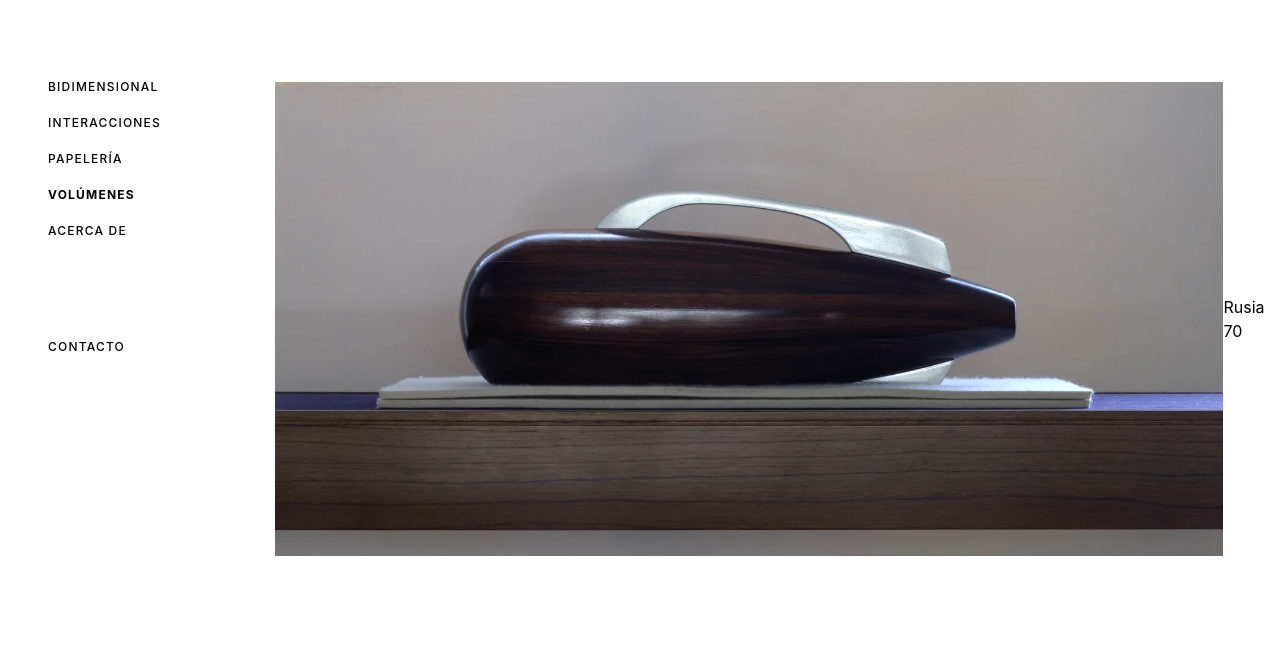
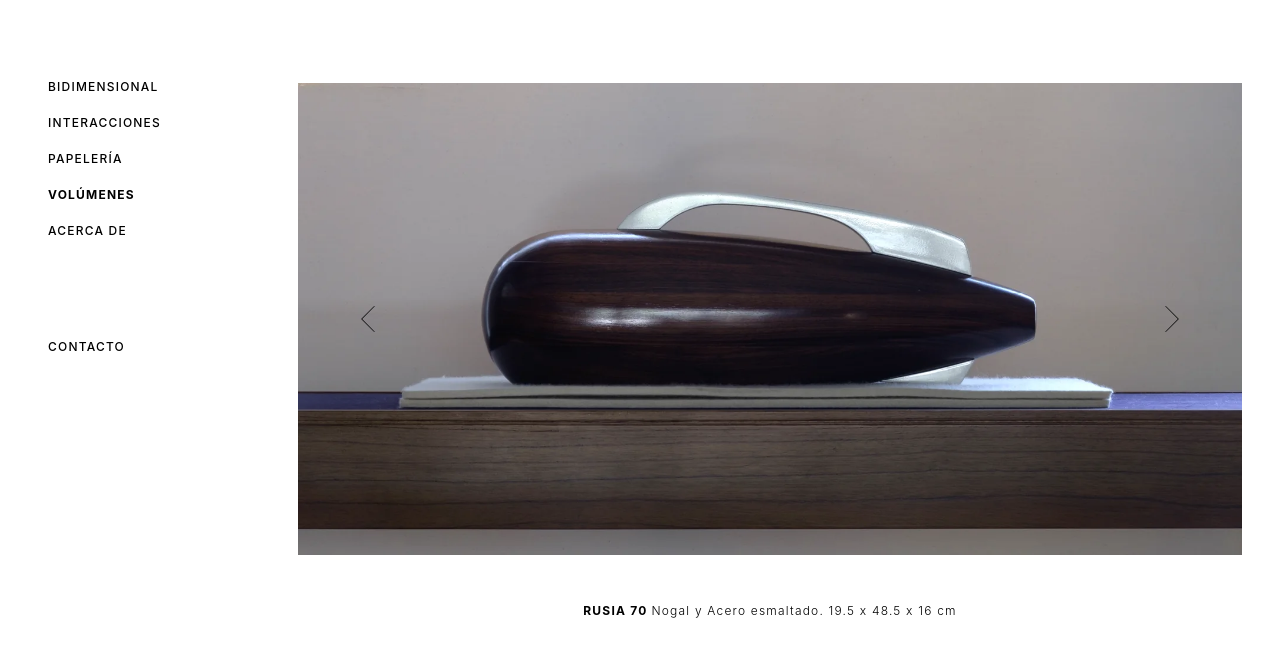
Before and after one commit to Sbector/pedro-escapa, an Astro site: page /volumenes in a window 1280 px wide. Shown: the part 81-738 px from the top of the page. Built offline with nearby package versions, Linux system fonts and the light colour scheme; Astro itself is replaced by a stand-in of ours.

Commit message:
Volumes content collection carousel

```diff
--- a/src/components/Carousel.jsx
+++ b/src/components/Carousel.jsx
@@ -95,13 +95,24 @@ export default function Carousel({ images }) {
                         className="snap-start min-w-full flex flex-col justify-center items-center relative bg-white"
                     >
                         <img
-                            src={image.src}
+                            src={image.imageRoute.src}
                             alt=""
                             width={image.width}
                             height={image.height}
                             className="max-h-full object-contain"
                             loading={index === 0 ? "eager" : "lazy"}
                         />
+                        <p
+                            className="
+                        text-xs font-light tracking-widest text-center
+                        static mt-8
+                        lg:absolute lg:bottom-0 lg:translate-y-16 lg:mt-0
+                        ">
+                            <span className="font-bold uppercase pr-1">
+                                {image.title || ""}
+                            </span>
+                            {image.description || ""}
+                        </p>
                     </li>
                 ))}
             </ul>
--- a/src/pages/[categoria]/[slug].astro
+++ b/src/pages/[categoria]/[slug].astro
@@ -1,4 +1,4 @@
-<!-- ---
+---
 import Layout from "@layouts/Layout.astro";
 import { menu } from "@lib/menu";
 import { getSubitemData } from "@lib/getSubitemData";
@@ -57,4 +57,4 @@ const currentPath = `/${categoria}/${slug}`;
     </div>
   )}
   </Wrapper>
-</Layout> -->
+</Layout>
--- a/src/pages/volumenes.astro
+++ b/src/pages/volumenes.astro
@@ -4,15 +4,13 @@ import Carousel from "@components/Carousel.jsx";
 import Wrapper from "@components/Wrapper.astro";
 import { getCollection } from "astro:content";
 
-// Obtener todas las colecciones 'itemCollections'
+
 const itemCollections = await getCollection("itemCollections");
 
-console.log(itemCollections[0].data.images[0]);
 ---
 
 <Layout>
     <Wrapper>
-        <img src={itemCollections[0].data.images[0].imageRoute.src} />
-        <p>{itemCollections[0].data.images[0].title}</p>
+        <Carousel images={itemCollections[0].data.images} client:only="react"/>
     </Wrapper>
 </Layout>
```
Also changed, not shown: src/lib/collections/bidimensional-98-01.json (renamed from src/assets/oldCollections/bidimensional-98-01.json), src/lib/collections/bidimensional-composicion.json (renamed from src/assets/oldCollections/bidimensional-composicion.json), src/lib/collections/bidimensional-consejos.json (renamed from src/assets/oldCollections/bidimensional-consejos.json), src/lib/collections/bidimensional-escaleras.json (renamed from src/assets/oldCollections/bidimensional-escaleras.json), src/lib/collections/bidimensional-mixta-sobre-escaleras.json (renamed from src/assets/oldCollections/bidimensional-mixta-sobre-escaleras.json), src/lib/collections/bidimensional-papeleria-y-almazen.json (renamed from src/assets/oldCollections/bidimensional-papeleria-y-almazen.json), src/lib/collections/interacciones-a-quien-corresponda.json (renamed from src/assets/oldCollections/interacciones-a-quien-corresponda.json), src/lib/collections/interacciones-abstraccion-figurativa.json (renamed from src/assets/oldCollections/interacciones-abstraccion-figurativa.json), src/lib/collections/interacciones-arquitectura.json (renamed from src/assets/oldCollections/interacciones-arquitectura.json), src/lib/collections/interacciones-colegages.json (renamed from src/assets/oldCollections/interacciones-colegages.json), src/lib/collections/papeleria-papeleria-y-almazen.json (renamed from src/assets/oldCollections/papeleria-papeleria-y-almazen.json), src/lib/collections/papeleria-shakers.json (renamed from src/assets/oldCollections/papeleria-shakers.json), src/lib/collections/papeleria-torculo.json (renamed from src/assets/oldCollections/papeleria-torculo.json).
